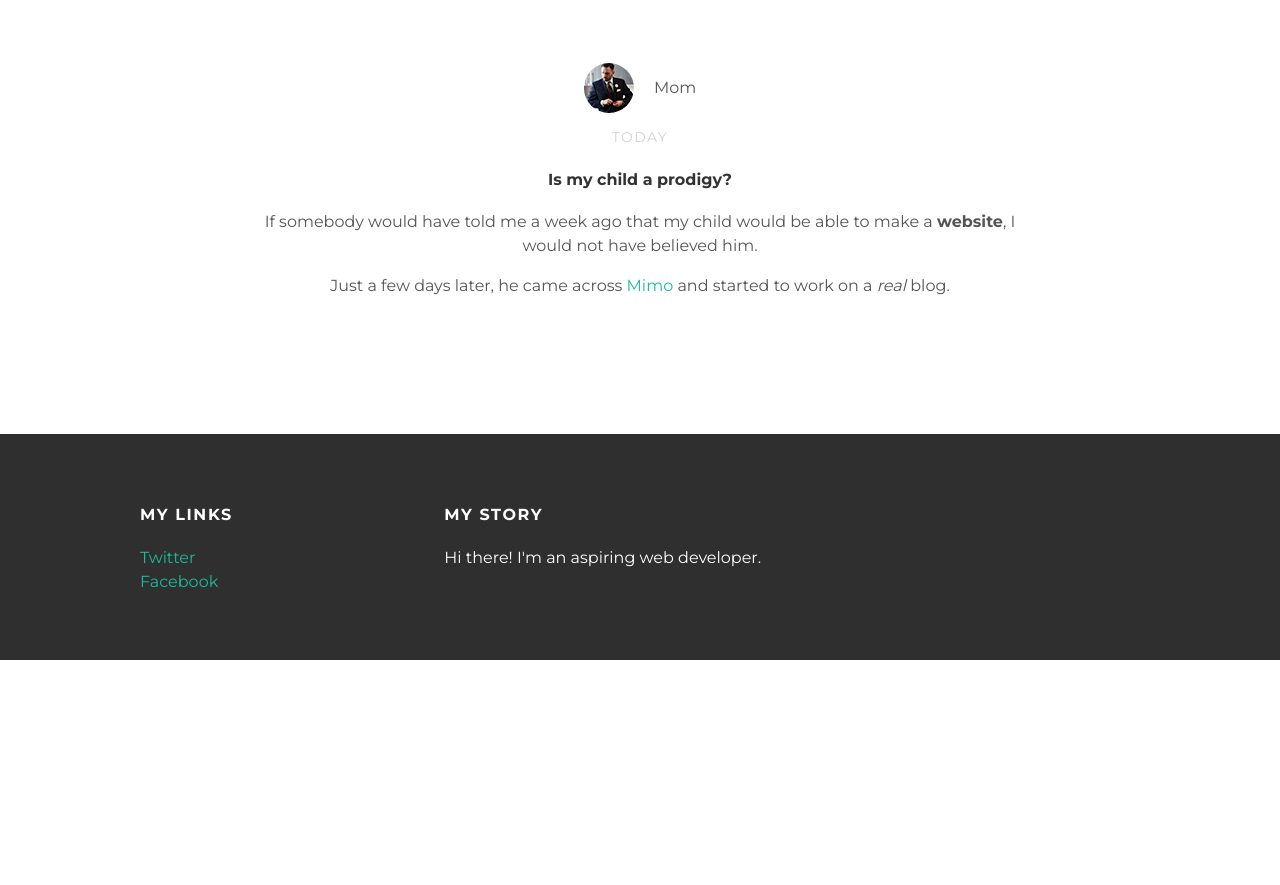
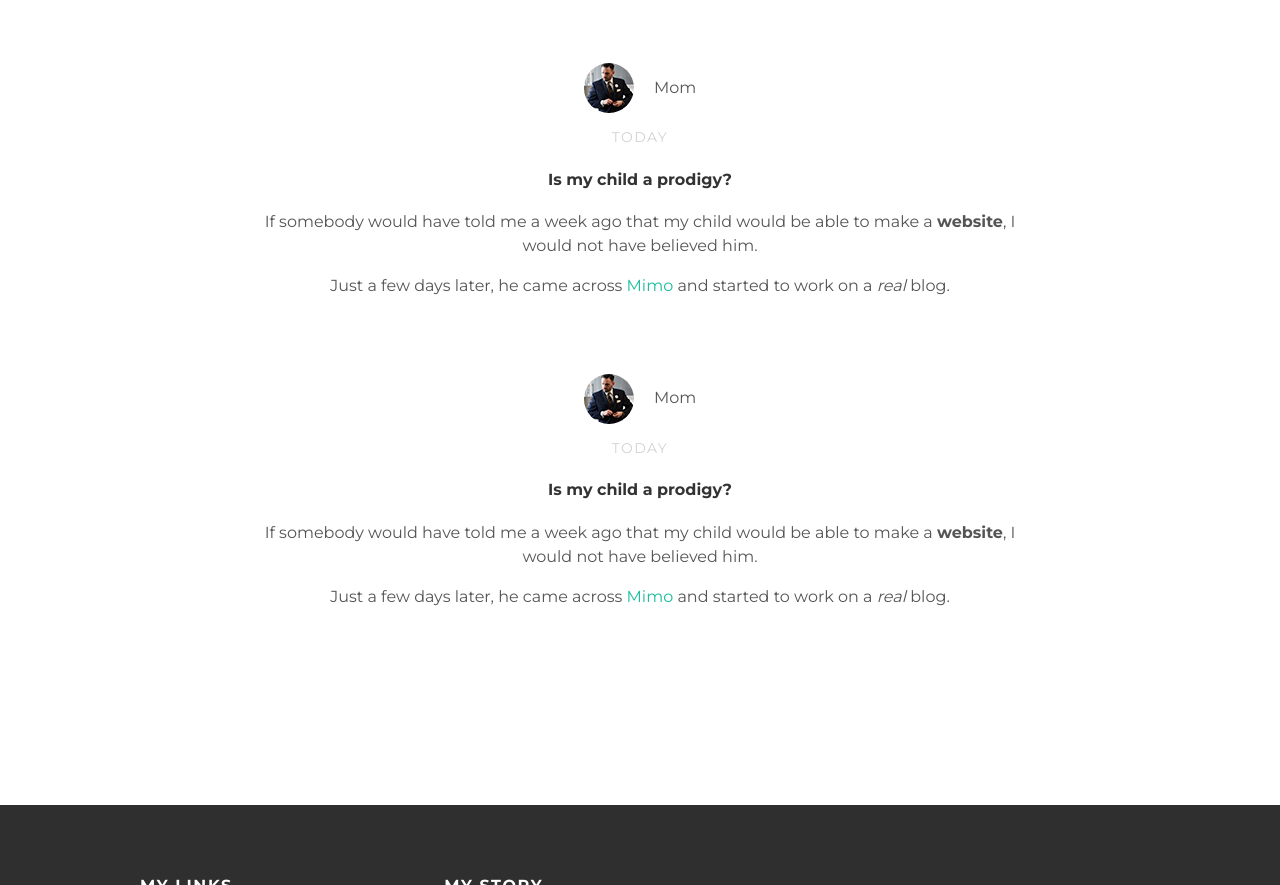
Before and after one commit to seriousstampa/seriousstampa.github.com, a plain HTML site: page index.html in a window 1280 px wide. Shown: the part 456-1341 px from the top of the page. Before the commit the page ends 1116 px from the top, so only its background shows below. Drawn offline with Linux system fonts and the light colour scheme.

Commit message:
Update index.html

```diff
--- a/index.html
+++ b/index.html
@@ -45,6 +45,21 @@
                   <p>Just a few days later, he came across <a href="https://getmimo.com">Mimo</a> and started to work
                     on a <em>real</em> blog.</p>
             </div>
+              <div class="post-container">
+            <div class="post">
+              <div class="post-author">
+                <img src="160514_AR_-75 2.jpg">
+                <span>Mom</span>
+              </div>
+              <p class="post-date">Today</p>
+              <h4 class="post-title">Is my child a prodigy?</h3>
+              <div class="post-content">
+                <p>If somebody would have told me a week ago that my child would
+                  be able to make a <strong>website</strong>, I would not have
+                  believed him.</p>
+                  <p>Just a few days later, he came across <a href="https://getmimo.com">Mimo</a> and started to work
+                    on a <em>real</em> blog.</p>
+            </div>
        </div>
      </div>
   </div>
```
